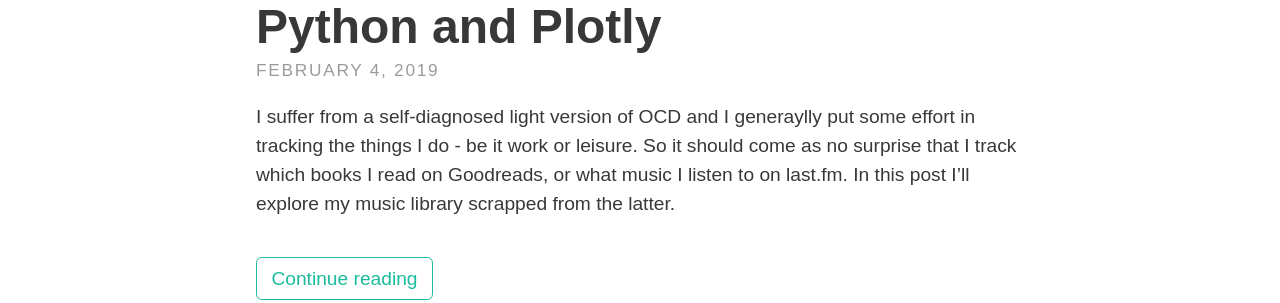
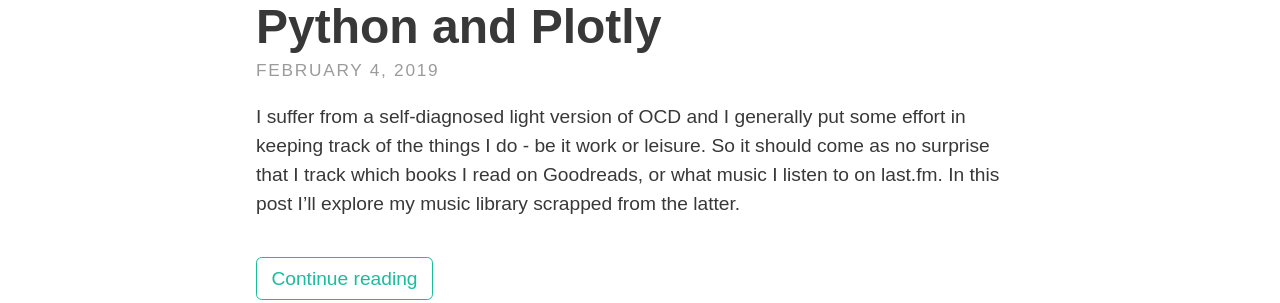
Before and after one commit to anamariaelek/anamariaelek.github.io, a Jekyll site: the page built from index.html, in a window 1280 px wide. Shown: the part 517-820 px from the top of the page. Built offline with Jekyll 4.4.1, drawn with Linux system fonts in a browser that asks for light colours; the list of posts is cut into pages by our own code.

Commit message:
Fixed typos and visuals

````diff
--- a/_posts/2019-02-04-exploring-lastfm-library-with-python-and-plotly.md
+++ b/_posts/2019-02-04-exploring-lastfm-library-with-python-and-plotly.md
@@ -9,21 +9,21 @@
 feature-img: "assets/img/2019-02-04-exploring-lastfm-library-with-python-and-plotly/plt.jpg"
 ---
 
-I suffer from a self-diagnosed light version of OCD and I generaylly put some effort in tracking the things I do - be it work or leisure. So it should come as no surprise that I track which books I read on Goodreads, or what music I listen to on last.fm. In this post I'll explore my music library scrapped from the latter.
+I suffer from a self-diagnosed light version of OCD and I generally put some effort in keeping track of the things I do - be it work or leisure. So it should come as no surprise that I track which books I read on Goodreads, or what music I listen to on last.fm. In this post I'll explore my music library scrapped from the latter.
 
 ### Scrapping and tidying the data
 Frustraitingly enough, [last.fm](last.fm) doesn't offer a built-in faeture for exporting your data, so here's a handy python [script](https://gist.github.com/anamariaelek/7d267871fd09ee7ee1380960fb83a732) to do that. Call it with the username argument (`-u`) to get all of the scrobbles from the user's library in the output csv file (`-o`).
 
 
 ```bash
-#lastexport.py -u anamariaelek -o exported_data.csv
+lastexport.py -u anamariaelek -o exported_data.csv
 ```
 
 The script could also be called with `-t` argument set to `loved` or `banned` to retrieve the respective tracks (the default value for thi parameter is `scrobbles`).
 
 
 ```bash
-#lastexport.py -u anamariaelek -t loved -o exported_loved.csv
+lastexport.py -u anamariaelek -t loved -o exported_loved.csv
 ```
 
 Next thing, import the downloaded data in Python.
````
Also changed, not shown: other parts of _posts/2019-02-04-exploring-lastfm-library-with-python-and-plotly.md (+2 -2 lines), About.md (+2 -2 lines), assets/img/2019-02-04-exploring-lastfm-library-with-python-and-plotly/plt.jpg, 2 other files.
